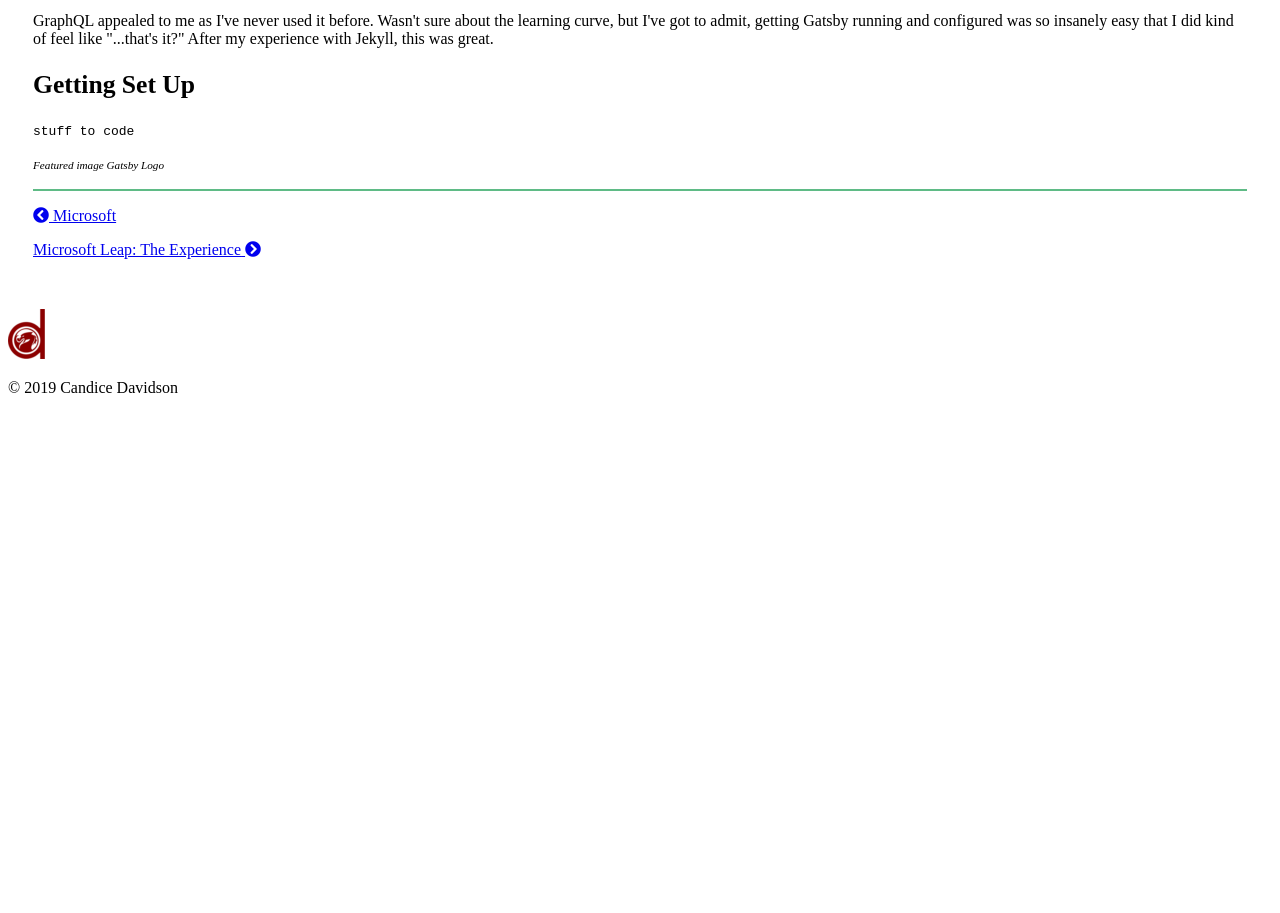
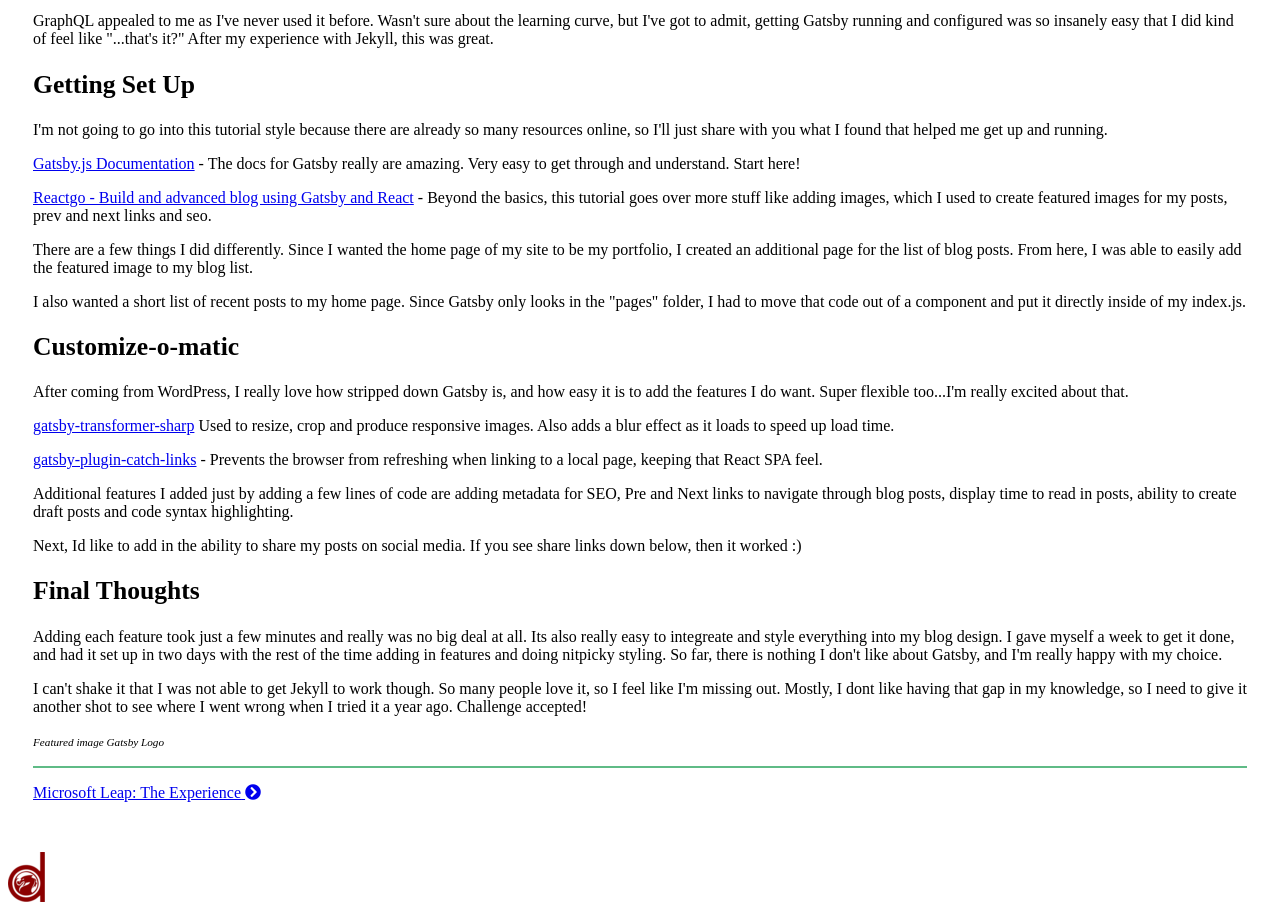
Before and after one commit to cndragn/candav-gatsby, a Gatsby site: page /blog/react-gatsby-blog in a window 1280 px wide. Shown: the part 900-1813 px from the top of the page. Before the commit the page ends 1313 px from the top, so only its background shows below. Built offline with nearby package versions, Linux system fonts and the light colour scheme; Gatsby itself is replaced by a stand-in of ours.

Commit message:
add post setting up gatsby

```diff
--- a/src/css/style.css
+++ b/src/css/style.css
@@ -214,7 +214,7 @@ body .blog {
 /* SYNTAX HIGHLIGHTING
  */
 code {
-	background-color: #524e4e;
+	background-color: #4e4c4c;
 	color: #ddebef !important;
 	display: block;
 	padding-right: 1em;
--- a/src/pages/blog/react-gatsby-blog/index.md
+++ b/src/pages/blog/react-gatsby-blog/index.md
@@ -24,6 +24,33 @@ GraphQL appealed to me as I've never used it before. Wasn't sure about the learn
 
 ## Getting Set Up
 
-`stuff to code`
+I'm not going to go into this tutorial style because there are already so many resources online, so I'll just share with you what I found that helped me get up and running.
+
+[Gatsby.js Documentation](https://www.gatsbyjs.org/docs/) - The docs for Gatsby really are amazing.  Very easy to get through and understand. Start here!
+
+[Reactgo - Build and advanced blog using Gatsby and React](https://reactgo.com/gatsby-advanced-blog-tutorial/) - Beyond the basics, this tutorial goes over more stuff like adding images, which I used to create featured images for my posts, prev and next links and seo.
+
+There are a few things I did differently. Since I wanted the home page of my site to be my portfolio, I created an additional page for the list of blog posts.  From here, I was able to easily add the featured image to my blog list.
+
+I also wanted a short list of recent posts to my home page. Since Gatsby only looks in the "pages" folder, I had to move that code out of a component and put it directly inside of my index.js.
+
+## Customize-o-matic
+
+After coming from WordPress, I really love how stripped down Gatsby is, and how easy it is to add the features I do want.  Super flexible too...I'm really excited about that.
+
+[gatsby-transformer-sharp](https://www.gatsbyjs.org/packages/gatsby-transformer-sharp/)
+Used to resize, crop and produce responsive images. Also adds a blur effect as it loads to speed up load time.
+
+[gatsby-plugin-catch-links](https://www.gatsbyjs.org/packages/gatsby-plugin-catch-links/) - Prevents the browser from refreshing when linking to a local page, keeping that React SPA feel.
+
+Additional features I added just by adding a few lines of code are adding metadata for SEO, Pre and Next links to navigate through blog posts, display time to read in posts, ability to create draft posts and code syntax highlighting.
+
+Next, Id like to add in the ability to share my posts on social media. If you see share links down below, then it worked :)
+
+## Final Thoughts
+
+Adding each feature took just a few minutes and really was no big deal at all.  Its also really easy to integreate and style everything into my blog design.  I gave myself a week to get it done, and had it set up in two days with the rest of the time adding in features and doing nitpicky styling. So far, there is nothing I don't like about Gatsby, and I'm really happy with my choice.
+
+I can't shake it that I was not able to get Jekyll to work though.  So many people love it, so I feel like I'm missing out. Mostly, I dont like having that gap in my knowledge, so I need to give it another shot to see where I went wrong when I tried it a year ago.  Challenge accepted!
 
 *Featured image Gatsby Logo*
```
Also changed, not shown: src/pages/blog/microsoft/index.mdx (renamed from src/pages/blog/microsoft/index.md).
